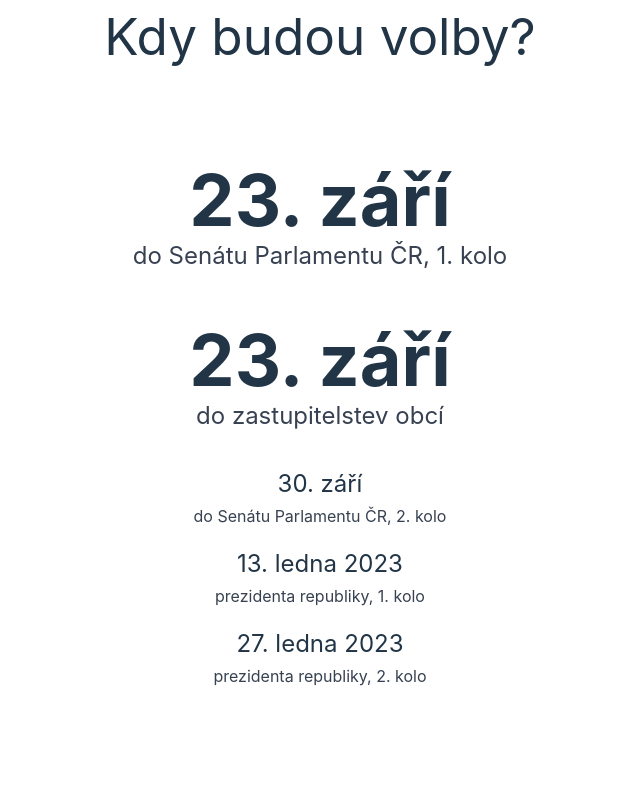
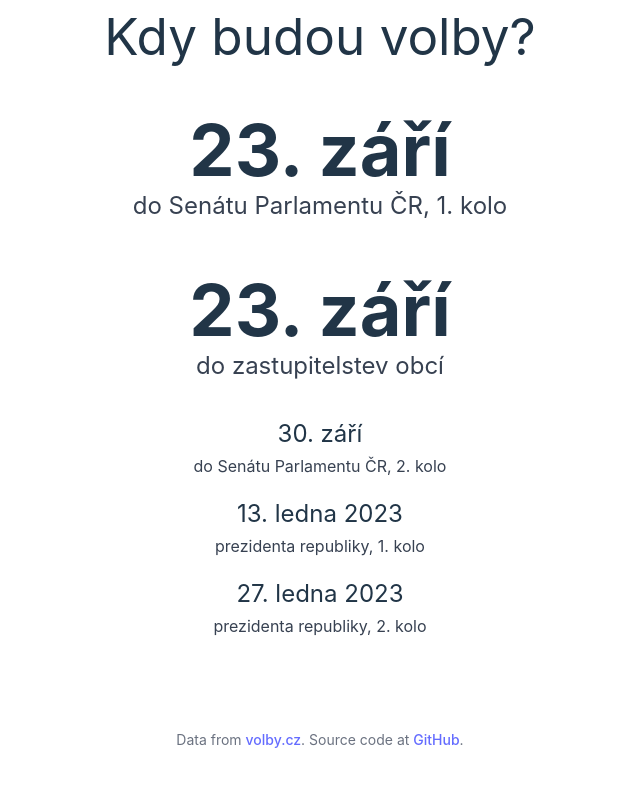
Before and after one commit to jmacura/kdybudouvolby, a Svelte app: page / in a window 1280 px wide. Shown: the top 786 px of the page, without its empty margins (320-960 px from the left). Built offline with nearby package versions, Linux system fonts and the light colour scheme.

Commit message:
✨ add footer with impressum

```diff
--- a/src/App.svelte
+++ b/src/App.svelte
@@ -2,6 +2,7 @@
   import data from './assets/elections.json'
   import type {Election, Referendum} from './lib/elections.type'
   import EventBlock from './lib/EventBlock.svelte';
+  import Footer from './lib/Footer.svelte';
 
   const sortByStartDate = (a: Election | Referendum, b: Election | Referendum) => {
     // When exact startDate is not available, compare just by year
@@ -39,5 +40,7 @@
 
 </main>
 
+<Footer />
+
 <style>
 </style>
--- /dev/null
+++ b/src/lib/Footer.svelte
@@ -0,0 +1,3 @@
+<div class="text-gray-500 text-sm mt-20">
+  Data from <a href="https://volby.cz/">volby.cz</a>. Source code at <a href="https://github.com/jmacura/kdybudouvolby">GitHub</a>.
+</div>
```
